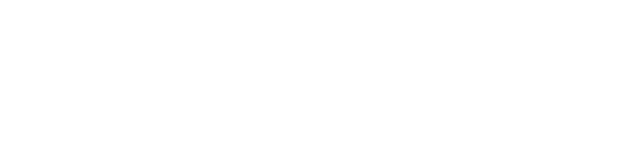
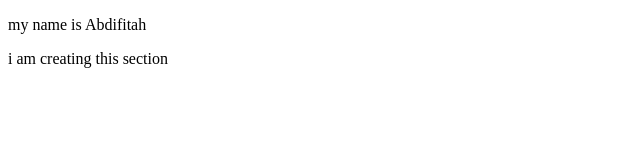
Before and after one commit to engabdiyare/our-web, a plain HTML site: page index.html in a window 1280 px wide. Shown: the whole page, without its empty margins (0-640 px from the left). Drawn offline with Linux system fonts and the light colour scheme.

Commit message:
i added my section

```diff
--- a/index.html
+++ b/index.html
@@ -7,7 +7,10 @@
   </head>
   <body>
     <!-- Abdifitah Section -->
-    <section></section>
+    <section>
+      <p>my name is Abdifitah</p>
+      <p>i am creating this section</p>
+    </section>
 
     <!-- Nasetxa Section -->
     <section></section>
```
